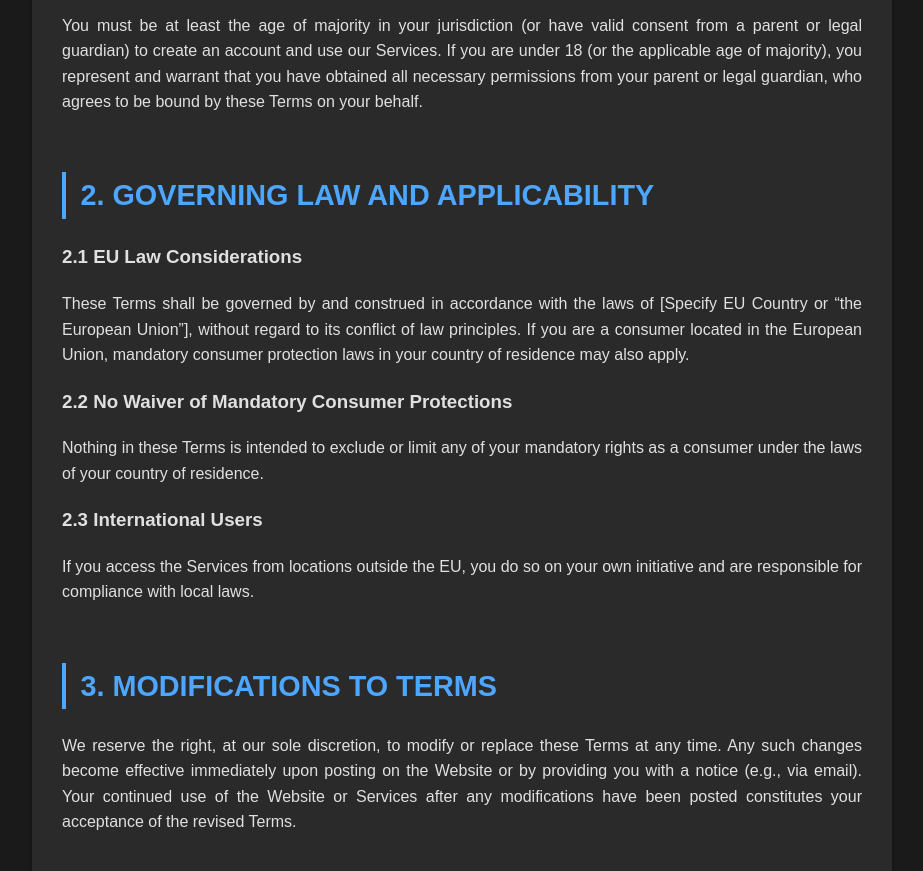
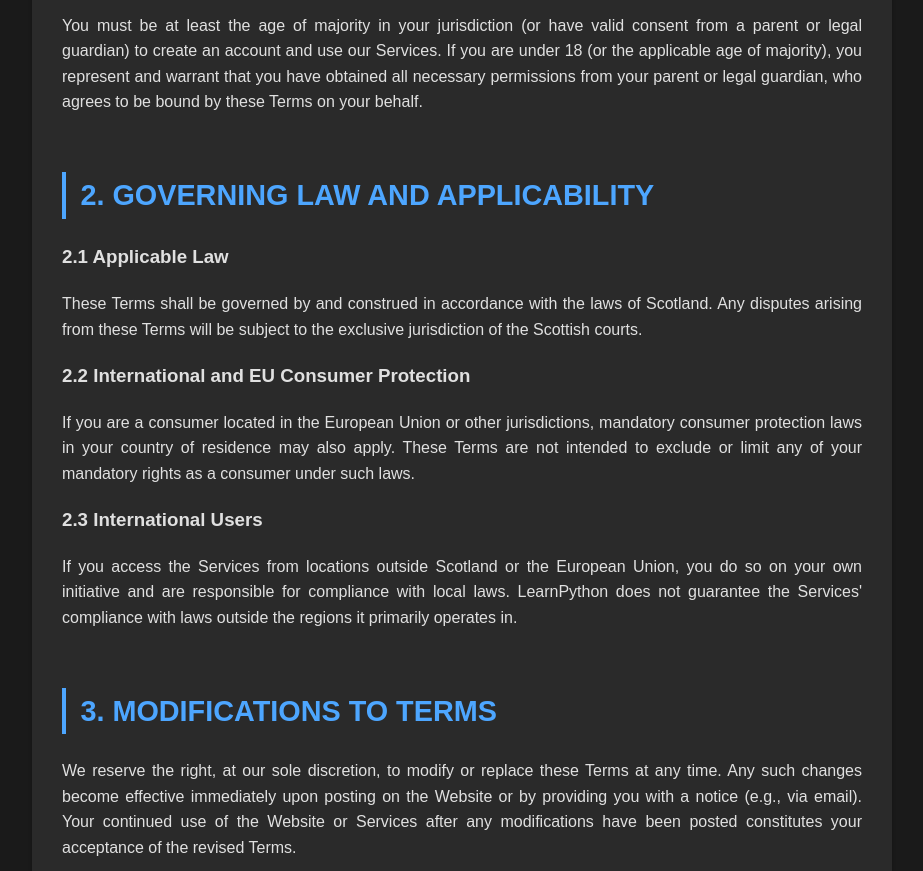
Before and after one commit to LearnPython1225/LearnPython, a Flask app: page /term_and_condition in a window 1280 px wide. Shown: the part 776-1647 px from the top of the page, without its empty margins (178-1101 px from the left). Run offline with Flask 3, Linux system fonts and the light colour scheme; some libraries are stand-ins or nearby versions.

```diff
--- a/templates/term_and_condition.html
+++ b/templates/term_and_condition.html
@@ -147,15 +147,14 @@
 
 
         <h2>2. GOVERNING LAW AND APPLICABILITY</h2>
-            <h3>2.1 EU Law Considerations</h3>
-                <p>These Terms shall be governed by and construed in accordance with the laws of [Specify EU Country or “the European Union”], without regard to its conflict of law principles. If you are a consumer located in the European Union, mandatory consumer protection laws in your country of residence may also apply.</p>
+            <h3>2.1 Applicable Law</h3>
+                <p>These Terms shall be governed by and construed in accordance with the laws of Scotland. Any disputes arising from these Terms will be subject to the exclusive jurisdiction of the Scottish courts.</p>
 
-            <h3>2.2 No Waiver of Mandatory Consumer Protections</h3>
-                <p>Nothing in these Terms is intended to exclude or limit any of your mandatory rights as a consumer under the laws of your country of residence.</p>
+            <h3>2.2 International and EU Consumer Protection</h3>
+                <p>If you are a consumer located in the European Union or other jurisdictions, mandatory consumer protection laws in your country of residence may also apply. These Terms are not intended to exclude or limit any of your mandatory rights as a consumer under such laws.</p>
 
             <h3>2.3 International Users</h3>
-                <p>If you access the Services from locations outside the EU, you do so on your own initiative and are responsible for compliance with local laws.</p>
-
+                <p>If you access the Services from locations outside Scotland or the European Union, you do so on your own initiative and are responsible for compliance with local laws. LearnPython does not guarantee the Services' compliance with laws outside the regions it primarily operates in.</p>
 
         <h2>3. MODIFICATIONS TO TERMS</h2>
             <p>We reserve the right, at our sole discretion, to modify or replace these Terms at any time. Any such changes become effective immediately upon posting on the Website or by providing you with a notice (e.g., via email). Your continued use of the Website or Services after any modifications have been posted constitutes your acceptance of the revised Terms.</p>
```
